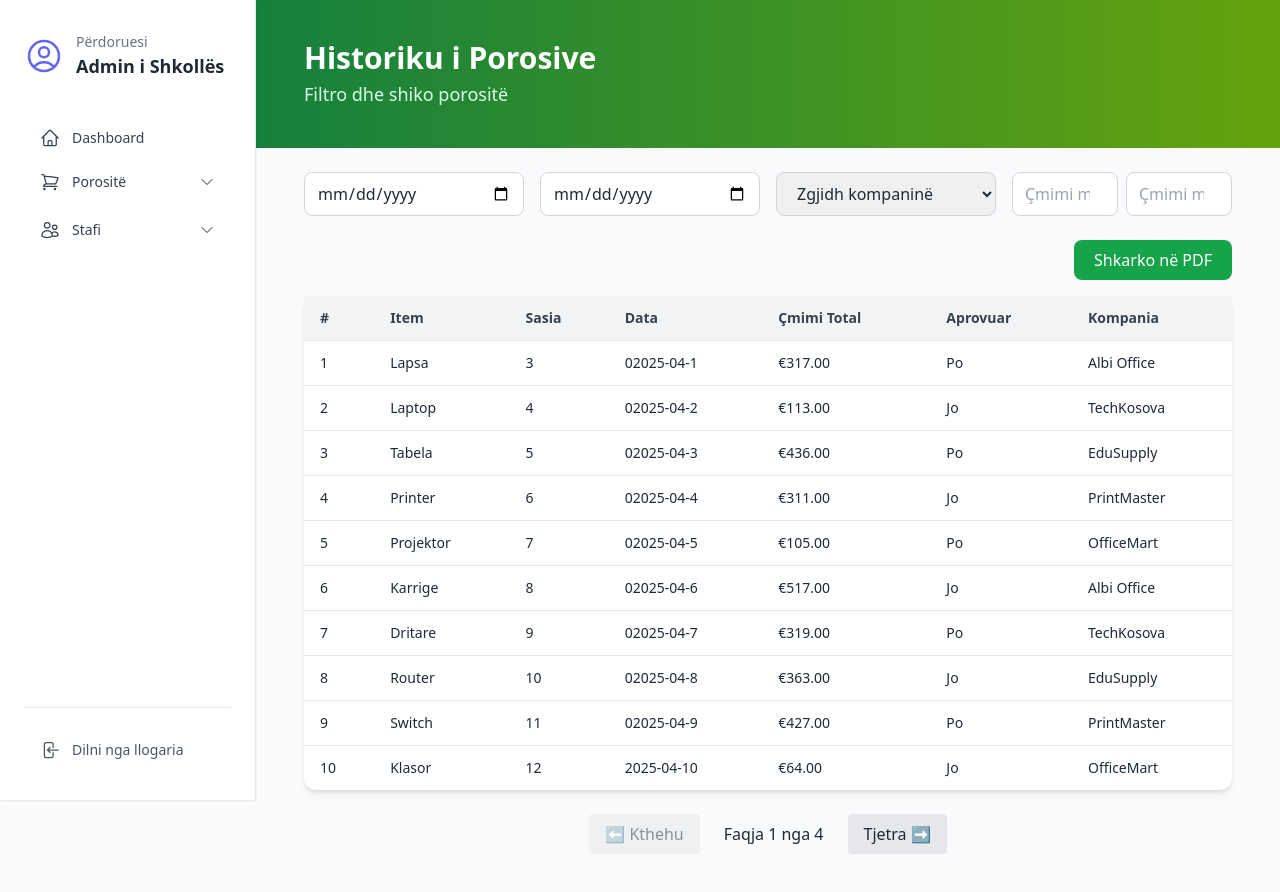
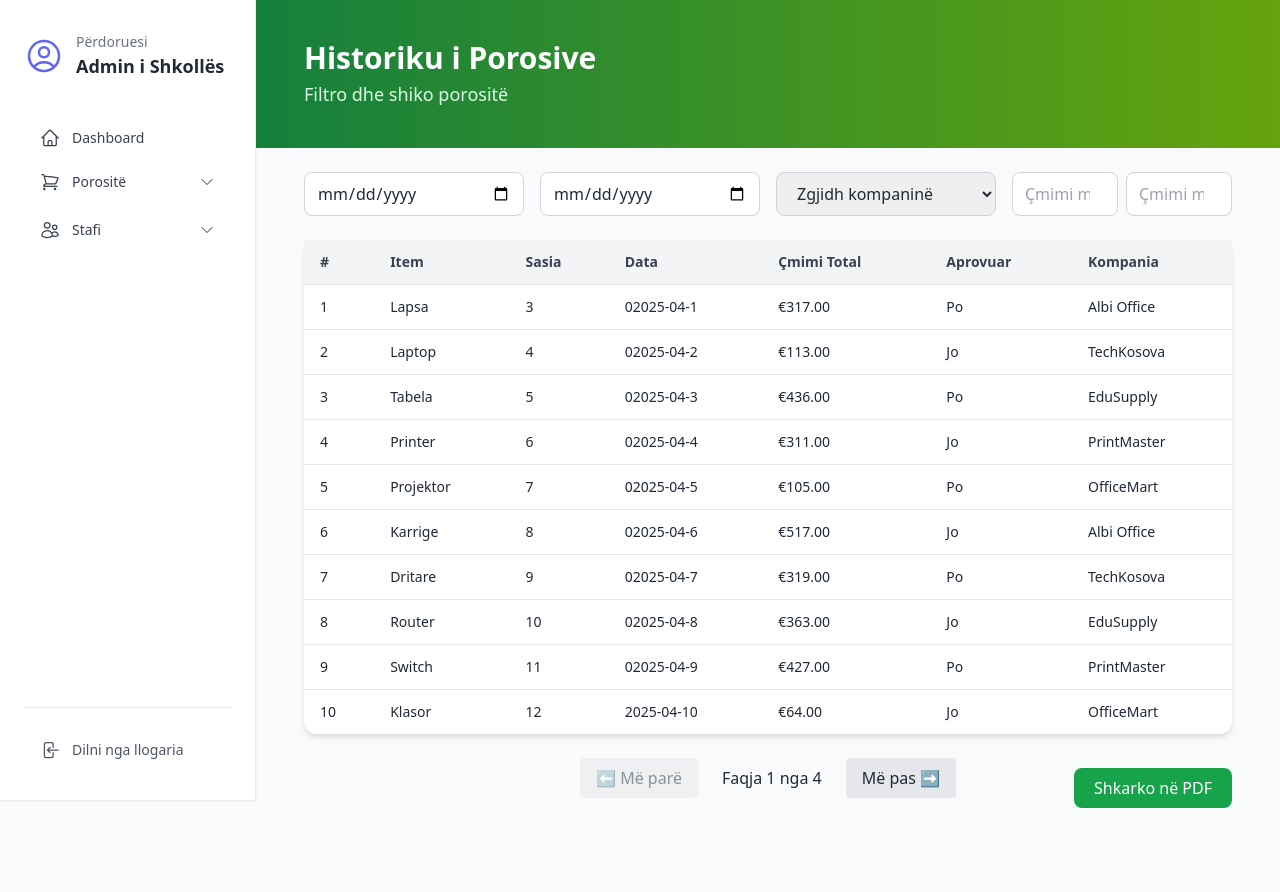
Before and after one commit to EdonFGashi/Financial_management_system_in_educational_institutions_FRONT_END, a React (Create React App) app: page /shkolla/porosite/historiku in a window 1280 px wide. Shown: the top 892 px of the page. Built offline with nearby package versions, Linux system fonts and the light colour scheme.

Commit message:
detail fixes in historiku

```diff
--- a/src/pages/Shkolla/porosite/Historiku.tsx
+++ b/src/pages/Shkolla/porosite/Historiku.tsx
@@ -108,16 +108,6 @@ function Historiku() {
                     </div>
                 </div>
 
-                {/* Download Button */}
-                <div className="px-4 sm:px-6 md:px-12 pb-4 flex justify-end">
-                    <button
-                        onClick={() => alert("Raporti do të shkarkohet (placeholder)")}
-                        className="px-5 py-2 bg-green-600 text-white rounded-lg hover:bg-green-700 transition"
-                    >
-                        Shkarko në PDF
-                    </button>
-                </div>
-
                 {/* Table */}
                 <div className="px-4 sm:px-6 md:px-12 pb-10 overflow-x-auto">
                     <table className="w-full bg-white rounded-xl shadow-md text-sm">
@@ -153,14 +143,13 @@ function Historiku() {
                         </tbody>
                     </table>
 
-                    {/* Pagination */}
                     <div className="flex justify-center mt-6 space-x-2">
                         <button
                             onClick={() => setCurrentPage((p) => Math.max(p - 1, 1))}
                             disabled={currentPage === 1}
                             className="px-4 py-2 rounded bg-gray-200 hover:bg-gray-300 disabled:opacity-50"
                         >
-                            ⬅️ Kthehu
+                            ⬅️ Më parë
                         </button>
                         <span className="px-4 py-2 font-medium">Faqja {currentPage} nga {totalPages}</span>
                         <button
@@ -168,7 +157,17 @@ function Historiku() {
                             disabled={currentPage === totalPages}
                             className="px-4 py-2 rounded bg-gray-200 hover:bg-gray-300 disabled:opacity-50"
                         >
-                            Tjetra ➡️
+                            Më pas ➡️
+                        </button>
+                    </div>
+
+                    {/* PDF Download Button - Now at the bottom */}
+                    <div className="flex justify-end">
+                        <button
+                            onClick={() => alert("Raporti do të shkarkohet (placeholder)")}
+                            className="px-5 py-2 bg-green-600 text-white rounded-lg hover:bg-green-700 transition -mt-[30px]"
+                        >
+                            Shkarko në PDF
                         </button>
                     </div>
                 </div>
```
